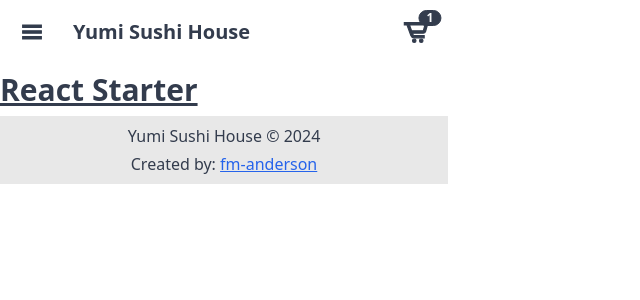
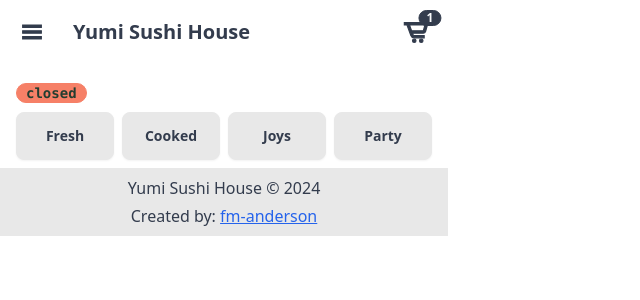
Before and after one commit to fm-anderson/japan-sushi-roll, a React (Vite) app: page / in a window 1280 px wide. Shown: the top 300 px of the page, without its empty margins (0-640 px from the left). Built offline with nearby package versions, Linux system fonts and the light colour scheme.

Commit message:
feature: overview component

```diff
--- /dev/null
+++ b/src/components/Overview.jsx
@@ -0,0 +1,30 @@
+import { useState } from "react";
+
+function Overview() {
+  const [isOpen, setIsOpen] = useState(false);
+
+  return (
+    <div className="mx-4 mt-2 flex flex-col gap-2">
+      <div>
+        {isOpen ? (
+          <span className="badge badge-primary font-mono font-bold text-primary-content">
+            open
+          </span>
+        ) : (
+          <span className="badge badge-accent font-mono font-bold text-primary-content">
+            closed
+          </span>
+        )}
+      </div>
+
+      <div className="grid grid-cols-4 gap-2">
+        <button className="btn">Fresh</button>
+        <button className="btn">Cooked</button>
+        <button className="btn">Joys</button>
+        <button className="btn">Party</button>
+      </div>
+    </div>
+  );
+}
+
+export default Overview;
--- a/src/routes/Home.jsx
+++ b/src/routes/Home.jsx
@@ -1,5 +1,6 @@
 import Navbar from "../components/Navbar";
 import Footer from "../components/Footer";
+import Overview from "../components/Overview";
 
 export async function homeLoader() {
   // this async function will run before the route loads.
@@ -18,7 +19,7 @@ function Home() {
       <Navbar />
 
       <main>
-        <h1 className="text-3xl font-bold underline">React Starter</h1>
+        <Overview />
       </main>
 
       <Footer />
```
